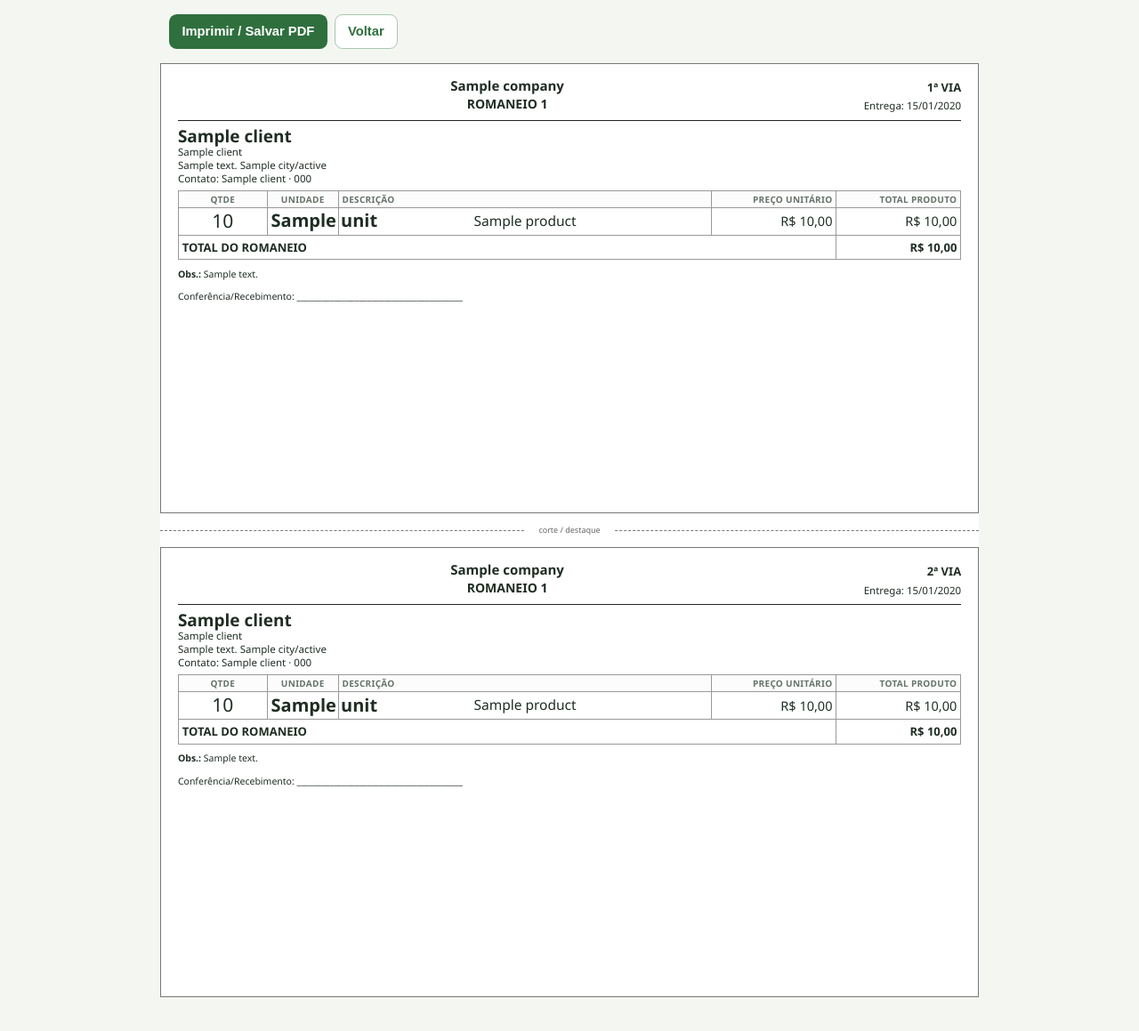
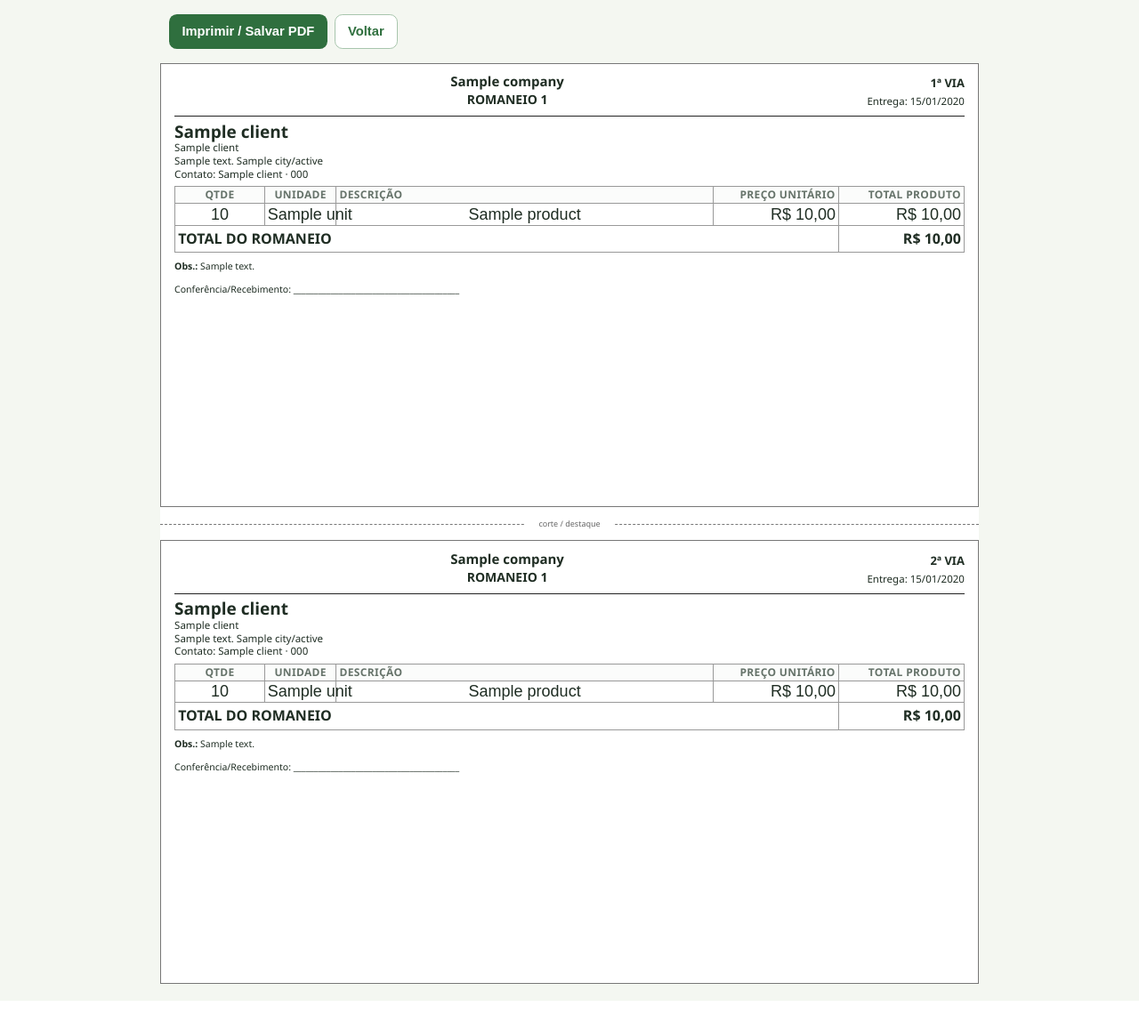
Before and after one commit to FabianoDagues/chacaralaverdi, a FastAPI app: template app/templates/romaneio.html in a window 1280 px wide. Shown: the whole page at 89% size. After the commit the page ends 1125 px from the top, so only its background shows below. Run offline with FastAPI, Linux system fonts and the light colour scheme; the template is opened without the code that fills it: most values are stand-ins (such as "Sample title", 1, 10 or a date in 2020); some libraries are stand-ins or nearby versions.

Commit message:
Add files via upload

```diff
--- a/app/static/service-worker.js
+++ b/app/static/service-worker.js
@@ -1,4 +1,4 @@
-const CACHE='horta-static-v42';
+const CACHE='horta-static-v43';
 const ASSETS=['/static/style.css','/static/app.js','/static/icons/icon-192.png','/static/icons/icon-512.png'];
 self.addEventListener('install',e=>{self.skipWaiting();e.waitUntil(caches.open(CACHE).then(c=>c.addAll(ASSETS)));});
 self.addEventListener('activate',e=>e.waitUntil(Promise.all([caches.keys().then(keys=>Promise.all(keys.filter(k=>k!==CACHE).map(k=>caches.delete(k)))),self.clients.claim()])));
--- a/app/templates/romaneio.html
+++ b/app/templates/romaneio.html
@@ -4,17 +4,17 @@
   <meta charset="utf-8">
   <meta name="viewport" content="width=device-width,initial-scale=1">
   <title>{{ print_title }}</title>
-  <link rel="stylesheet" href="/static/style.css?v=4.0">
+  <link rel="stylesheet" href="/static/style.css?v=4.3">
   <style>
-    @page { size: A4 portrait; margin: 6mm; }
+    @page { size: A4 portrait; margin: 5mm; }
     *{box-sizing:border-box}
     body.print-body{font-family:"Segoe UI",Arial,Helvetica,sans-serif}
     .romaneio-sheet{max-width:920px;margin:0 auto}
-    .order-page{background:#fff;margin:0 auto 10mm;page-break-after:always;break-after:page}
+    .order-page{background:#fff;margin:0 auto;page-break-after:always;break-after:page;page-break-inside:avoid;break-inside:avoid}
     .order-page:last-child{page-break-after:auto;break-after:auto}
-    .copy-separator{height:3mm;border-top:1px dashed #777;margin:1mm 0 2mm;position:relative}
+    .copy-separator{height:4mm;border-top:1px dashed #777;margin:1mm 0;position:relative}
     .copy-separator span{position:absolute;left:50%;top:-8px;transform:translateX(-50%);background:#fff;padding:0 4mm;color:#666;font-size:9px}
-    .romaneio{background:#fff;border:1px solid #777;padding:4.5mm 5mm;height:134mm;overflow:hidden;break-inside:avoid;page-break-inside:avoid}
+    .romaneio{background:#fff;border:1px solid #777;padding:3.2mm 4mm;height:126mm;overflow:hidden;break-inside:avoid;page-break-inside:avoid}
     .romaneio .document-header{display:flex;align-items:flex-start;justify-content:space-between;gap:3mm;border-bottom:1.5px solid #222;padding-bottom:1.8mm;margin-bottom:1.8mm}
     .romaneio .document-logo{width:15mm!important;height:12mm!important;max-width:15mm!important;max-height:12mm!important;object-fit:contain!important;flex:0 0 15mm}
     .romaneio .header-center{flex:1;text-align:center;min-width:0}
@@ -31,34 +31,41 @@
     .romaneio col.col-price{width:18%}
     .romaneio col.col-total{width:20%}
     .romaneio th,.romaneio td{border:1px solid #999;vertical-align:middle}
-    .romaneio thead th{font-size:10px;padding:.9mm 1mm;text-transform:uppercase;font-weight:650;line-height:1.05}
+    .romaneio thead th{font-size:12px;padding:.7mm .8mm;text-transform:uppercase;font-weight:700;line-height:1.05}
     .romaneio thead th:nth-child(1),.romaneio thead th:nth-child(2){text-align:center}
     .romaneio thead th:nth-child(3){text-align:left}
     .romaneio thead th:nth-child(4),.romaneio thead th:nth-child(5){text-align:right}
-    .romaneio tbody td{font-size:13px;line-height:1.03;padding:1.15mm 1mm}
-    .romaneio tbody td:nth-child(1){font-size:18px;font-weight:600;text-align:center;white-space:nowrap}
-    .romaneio tbody td:nth-child(2){font-size:15px;font-weight:500;text-align:center;white-space:nowrap}
-    .romaneio tbody td:nth-child(3){font-size:18px;font-weight:500;text-align:left;letter-spacing:0}
-    .romaneio tbody td:nth-child(4),.romaneio tbody td:nth-child(5){font-size:13.5px;font-weight:500;text-align:right;white-space:nowrap}
-    .romaneio tfoot td{font-size:13px;font-weight:700;padding:1mm}
+    .romaneio tbody td{font-size:18px;line-height:1.02;padding:.65mm .75mm;font-weight:400}
+    .romaneio tbody td:nth-child(1){font-size:18px;font-weight:400;text-align:center;white-space:nowrap}
+    .romaneio tbody td:nth-child(2){font-size:18px;font-weight:400;text-align:center;white-space:nowrap}
+    .romaneio tbody td:nth-child(3){font-size:18px;font-weight:400;text-align:left;letter-spacing:0}
+    .romaneio tbody td:nth-child(4),.romaneio tbody td:nth-child(5){font-size:18px;font-weight:400;text-align:right;white-space:nowrap}
+    .romaneio tfoot td{font-size:16px;font-weight:700;padding:.8mm}
     .romaneio tfoot td:last-child{text-align:right}
     .romaneio .signature,.romaneio .rom-note{font-size:10.5px;margin-top:2.2mm}
-    .romaneio.compact tbody td{padding:.65mm .8mm}
-    .romaneio.compact tbody td:nth-child(1),.romaneio.compact tbody td:nth-child(3){font-size:15px}
-    .romaneio.compact .client-data{font-size:10.5px;margin-bottom:1mm}
+        .romaneio.compact tbody td{padding:.45mm .65mm}
+    .romaneio.compact .client-data{font-size:10.5px;margin-bottom:.8mm}
     .romaneio.compact .client-data>b{font-size:15px}
-    .romaneio.very-compact tbody td{padding:.35mm .7mm}
-    .romaneio.very-compact tbody td:nth-child(1),.romaneio.very-compact tbody td:nth-child(3){font-size:13px}
-    .romaneio.very-compact thead th{font-size:8.5px;padding:.45mm .6mm}
-    .romaneio.very-compact .signature{margin-top:1mm;font-size:9px}
+    .romaneio.very-compact tbody td{padding:.25mm .55mm}
+    .romaneio.very-compact thead th{font-size:10px;padding:.35mm .5mm}
+    .romaneio.very-compact .client-data{font-size:9.8px;margin-bottom:.5mm}
+    .romaneio.very-compact .client-data>b{font-size:14px}
+    .romaneio.very-compact .signature{margin-top:.7mm;font-size:8.5px}
+
+    .romaneio tbody td{font-family:Arial,Helvetica,sans-serif!important;font-size:18px!important;font-weight:400!important;line-height:1.02!important}
+    .romaneio tbody td:nth-child(1),.romaneio tbody td:nth-child(2),.romaneio tbody td:nth-child(3),.romaneio tbody td:nth-child(4),.romaneio tbody td:nth-child(5){font-size:18px!important;font-weight:400!important}
+    .romaneio thead th{font-weight:700!important}
+    .romaneio tfoot td{font-weight:700!important}
     @media print{
       body{background:#fff!important;margin:0!important}
       .no-print{display:none!important}
       .romaneio-sheet{max-width:none!important;margin:0!important}
-      .order-page{width:100%;height:285mm;margin:0!important;page-break-after:always!important;break-after:page!important;overflow:hidden}
+      .order-page{width:100%;height:258mm;margin:0!important;page-break-after:always!important;break-after:page!important;page-break-inside:avoid!important;break-inside:avoid!important;overflow:hidden}
       .order-page:last-child{page-break-after:auto!important;break-after:auto!important}
-      .romaneio{box-shadow:none!important;height:134mm!important;padding:4mm 4.5mm!important}
-      .copy-separator{height:3mm;margin:1.5mm 0 1mm}
+      .romaneio{box-shadow:none!important;height:126mm!important;padding:3mm 3.8mm!important}
+      .copy-separator{height:4mm;margin:1mm 0}
+      .romaneio tbody td,.romaneio tbody td:nth-child(1),.romaneio tbody td:nth-child(2),.romaneio tbody td:nth-child(3),.romaneio tbody td:nth-child(4),.romaneio tbody td:nth-child(5){font-size:18px!important;font-weight:400!important}
+      .romaneio thead th,.romaneio tfoot td{font-weight:700!important}
     }
   </style>
 </head>
```
Also changed, not shown: STATUS_PROJETO.md (+5 -0 lines), README.md.
